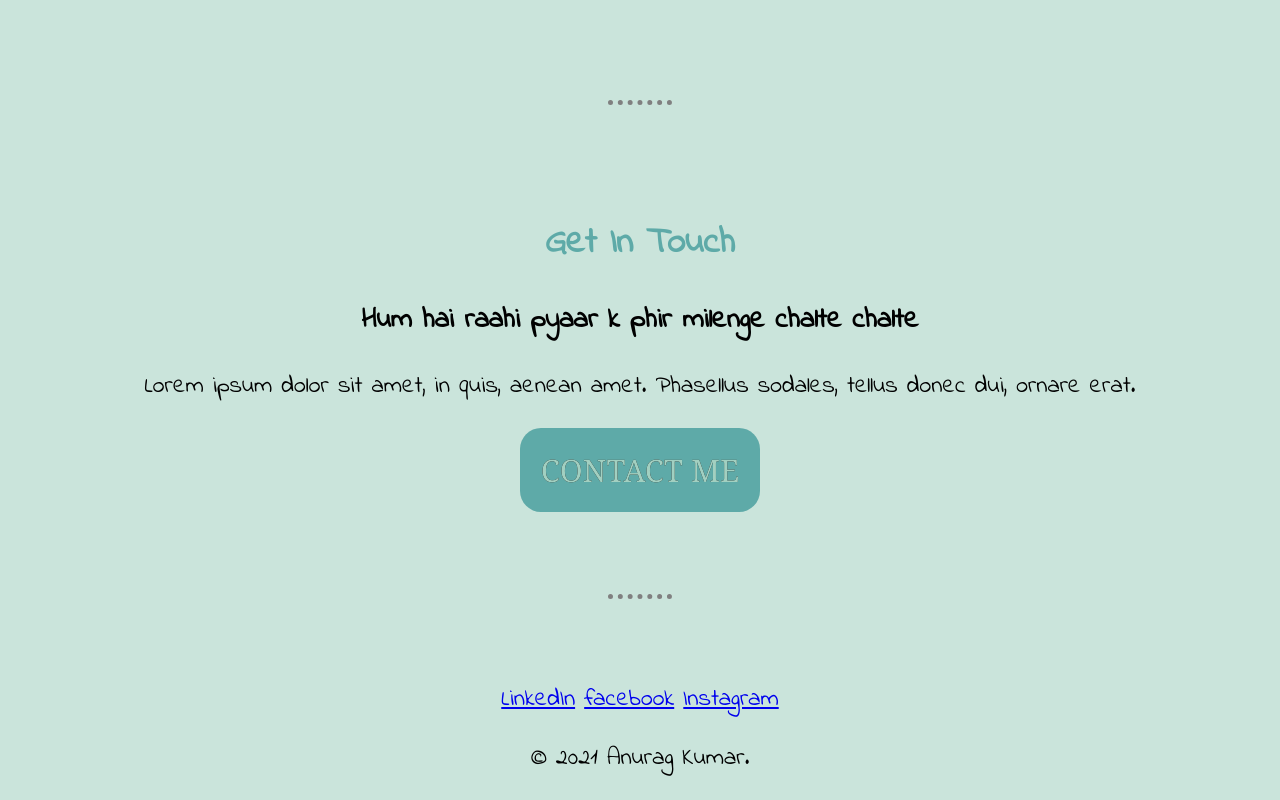
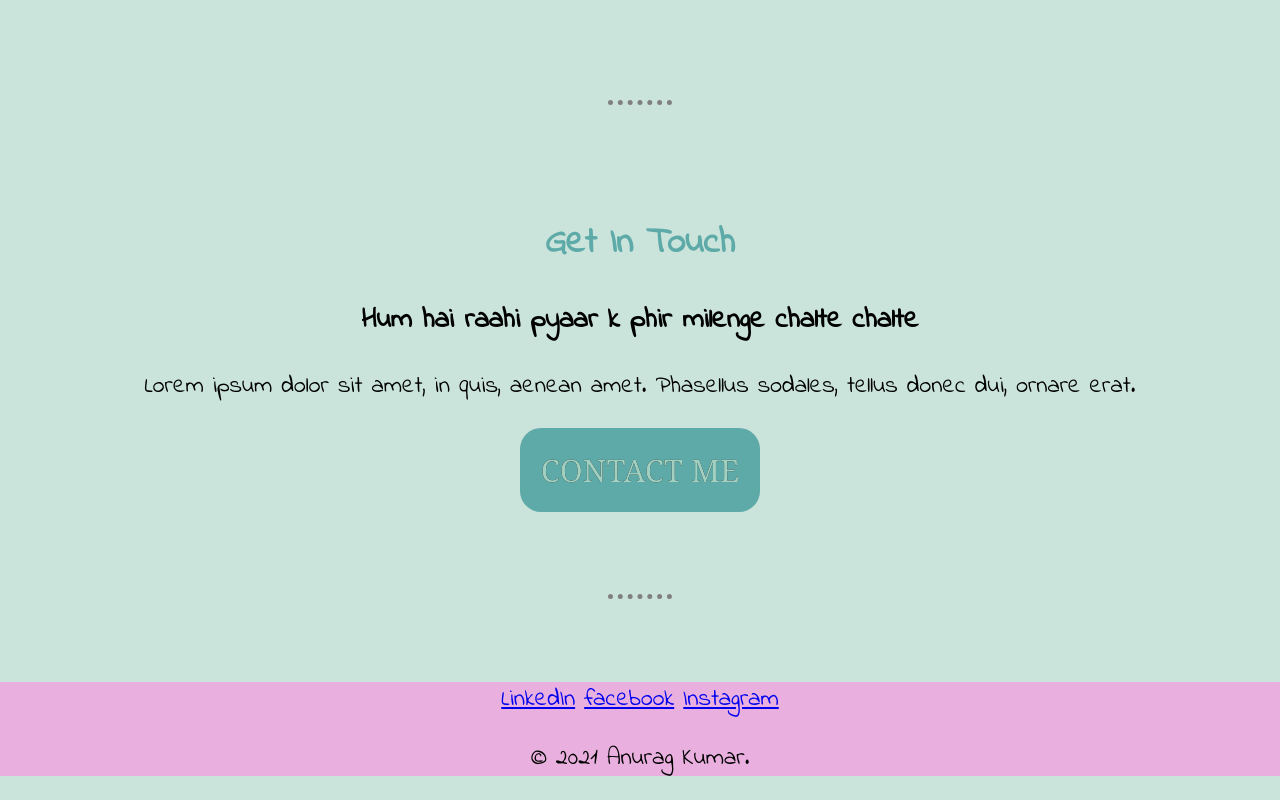
Before and after one commit to Anurag-101/Personal-website, a plain HTML site: page index.html in a window 1280 px wide. Shown: the part 2690-3490 px from the top of the page. Drawn offline with Linux system fonts and the light colour scheme.

Commit message:
Update styles.css

```diff
--- a/css1/styles.css
+++ b/css1/styles.css
@@ -108,5 +108,5 @@ margin-right: 30px;
 }
 
 .bottom-container{
-  background-color: #cae4db;
+  background-color: #e9b0df;
 }
```
